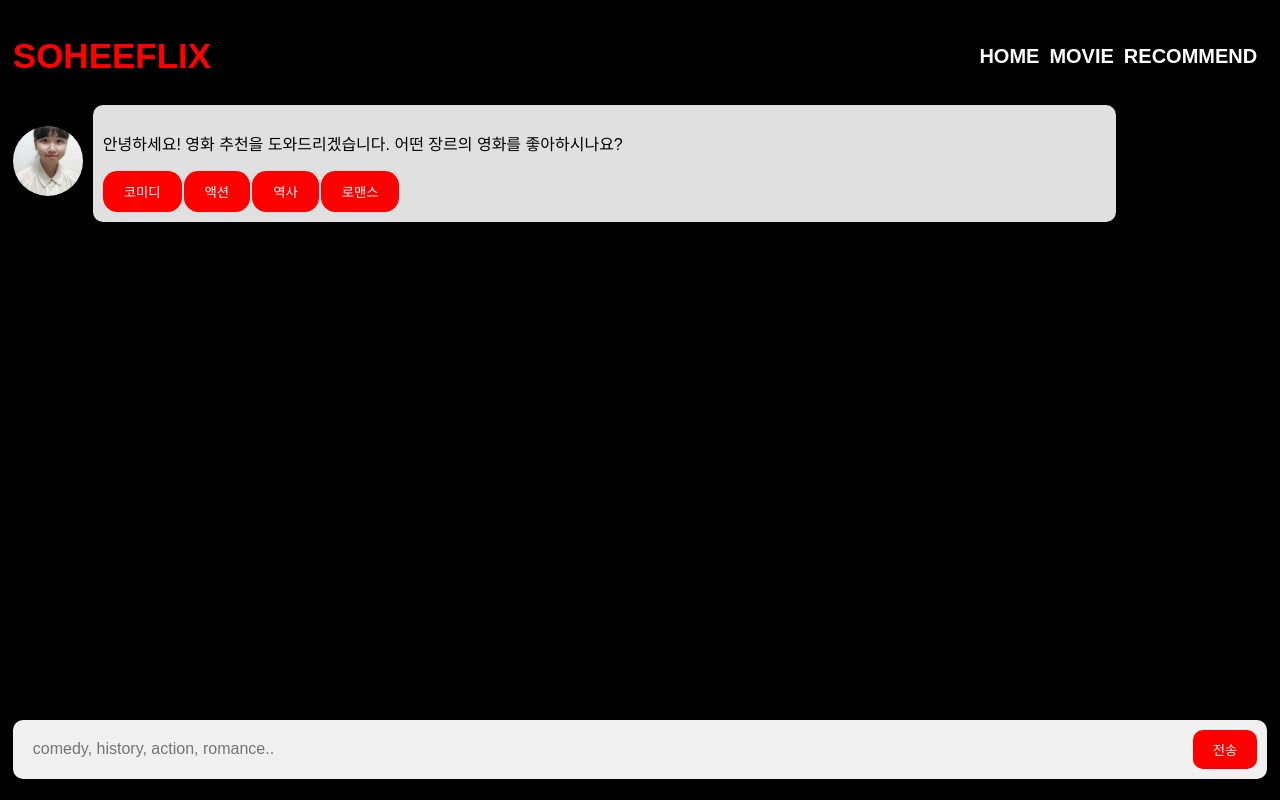
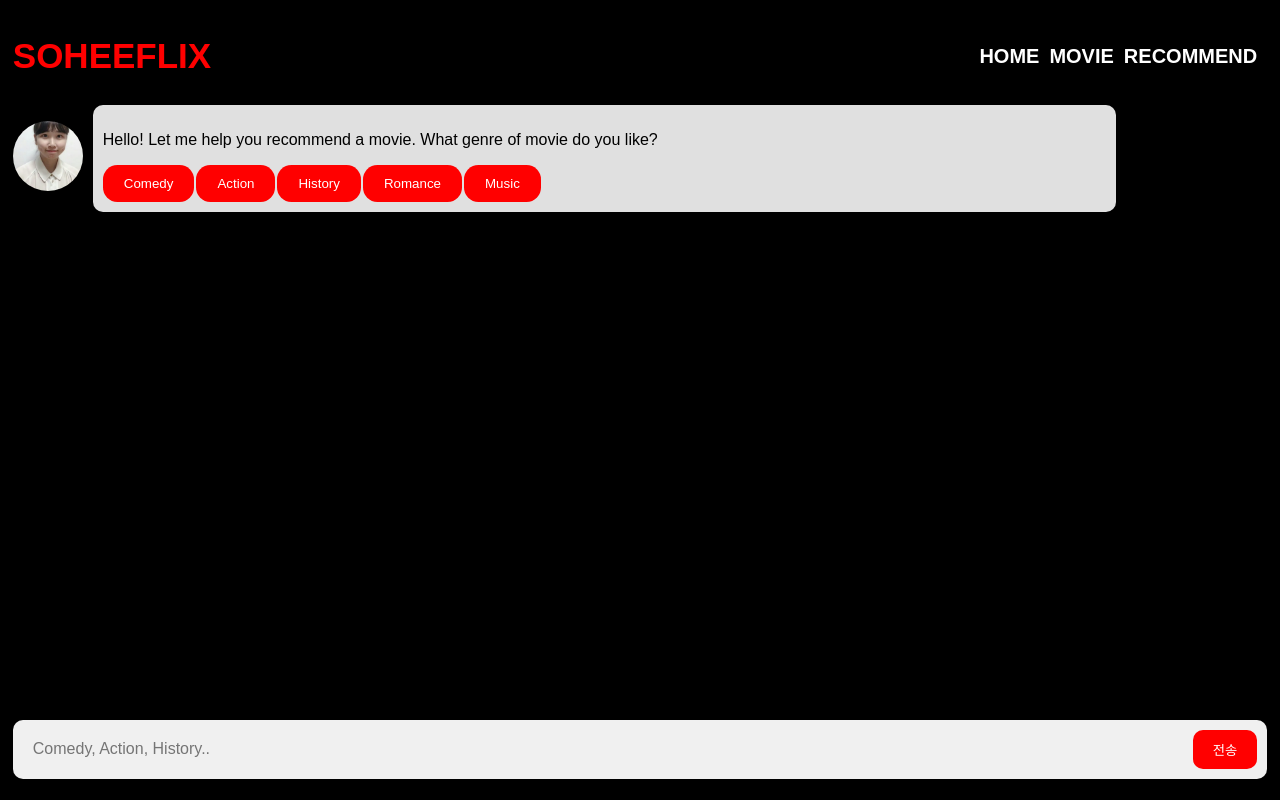
Before and after one commit to soheejjang0912/soheeflix, a React (Create React App) app: page /recommend in a window 1280 px wide. Built offline with nearby package versions, Linux system fonts and the light colour scheme.

Commit message:
표기 언어 영어로 변경

```diff
--- a/src/routes/Home.js
+++ b/src/routes/Home.js
@@ -22,7 +22,7 @@ function Home(){
             <div className={styles.insert__container}>
                 <h1 className={styles.title}>SOHEEFLIX</h1>
                 <Link to={`/movie/`}>
-                    <button className={styles.button}> 무료로 시작하기</button>
+                    <button className={styles.button}>Start for free</button>
                 </Link>
             </div>
             <div className={styles.block__container}></div>
--- a/src/routes/List.js
+++ b/src/routes/List.js
@@ -56,7 +56,7 @@ function Home(){
                 : (
                     <div>
                         <div >
-                            <h1 className={cstyles.normal__font}>최신 영화</h1>
+                            <h1 className={cstyles.normal__font}>Newly released movies</h1>
                             <div className={styles.image_container}>
                                 {
                                     movies.map((movie, index)=>
@@ -73,7 +73,7 @@ function Home(){
                         </div>
 
                         <div>
-                            <h1 className={cstyles.normal__font}>고평점 영화</h1>
+                            <h1 className={cstyles.normal__font}>Hight rated movies</h1>
                             <div className={styles.image_container}>
                                 {
                                     goodmMovies.map((movie, index)=>
@@ -90,7 +90,7 @@ function Home(){
                         </div>
 
                         <div >
-                            <h1 className={cstyles.normal__font}>코미디 영화</h1>
+                            <h1 className={cstyles.normal__font}>Comedy Movives</h1>
                             <div className={styles.image_container}>
                                 {
                                     comedyMovies.map((movie, index)=>
@@ -107,7 +107,7 @@ function Home(){
                         </div>
 
                         <div >
-                            <h1 className={cstyles.normal__font}>액션 영화</h1>
+                            <h1 className={cstyles.normal__font}>Action Movives</h1>
                             <div className={styles.image_container}>
                                 {
                                     actionmMovies.map((movie, index)=>
--- a/src/routes/Recommend.js
+++ b/src/routes/Recommend.js
@@ -27,17 +27,17 @@ function Recommend(){
                 ...recommendContent,
                 { message, type: 'user' }, // 사용자가 입력한 메시지
 
-                { message: <p>추천 영화 목록을 가져오는 중입니다...</p>, type: 'sohee' } //임시 메시지
+                { message: <p>Getting a list of recommended movies...</p>, type: 'sohee' } //임시 메시지
             ]);
 
             try {
                 const response = await fetch(`https://yts-proxy.now.sh/list_movies.json?limit=3&genre=${message}`);
                 const json = await response.json();
-                const movies = json.data.movies; // 상위 3개의 영화만 선택합니다.
+                const movies = json.data.movies; // 상위 3개의 영화만 선택
                 scrollRef.current.scrollTop = scrollRef.current.scrollHeight;
-                // 받아온 영화 목록을 메시지로 추가합니다.
+                // 받아온 영화 목록을 메시지로 추가
                 setRecommend(recommendContent => [
-                    ...recommendContent.slice(0, -1), // 임시 메시지는 제거합니다.
+                    ...recommendContent.slice(0, -1), // 임시 메시지는 제거
                     ...movies.map(movie => (
                         {
                             message: (
@@ -52,11 +52,11 @@ function Recommend(){
                                 />
                             ),
                             type: 'sohee'
-                        })), // 각 영화 제목을 메시지로 추가합니다.
+                        })), // 각 영화 제목을 메시지로 추가
                     { message:
                         <div>
                             <p>
-                                마음에 드셨나요? 영화를 추천받고 싶으면 좋아하는 장르를 다시 입력해 주세요.
+                            Did you like it? If you want a movie recommendation, please re-enter your favorite genre.
                             </p>
                             <button className={styles.button} onClick={() => buttonGenre('comedy')}>코미디</button>
                             <button className={styles.button} onClick={() => buttonGenre('action')}>액션</button>
@@ -68,10 +68,10 @@ function Recommend(){
                 ]);
                 setMessage('');
             } catch (error) {
-                console.error(<p>영화 목록을 가져오는 도중 오류가 발생했습니다:</p>, error);
+                console.error(<p>Error getting movie list:</p>, error);
                 setRecommend(recommendContent => [
                     ...recommendContent.slice(0, -1), // 임시 메시지는 제거
-                    { message: <p>영화 목록을 가져오는 도중 오류가 발생했습니다. 영화를 추천받고 싶으면 좋아하는 장르를 다시 입력해 주세요.</p>, type: 'sohee' } // 오류 메시지를 추가합니다.
+                    { message: <p>An error occurred while fetching the movie list. If you want to recommend a movie, please re-enter your favorite genre.</p>, type: 'sohee' } // 오류 메시지를 추가합니다.
                 ]);
                 setMessage('');
             }
@@ -97,11 +97,12 @@ function Recommend(){
                             <img className={styles.size} src={sohee} alt="이미지" />
                         </div>
                         <div className={styles.sohee}>
-                            <p>안녕하세요! 영화 추천을 도와드리겠습니다. 어떤 장르의 영화를 좋아하시나요?</p>
-                            <button className={styles.button} onClick={() => buttonGenre('comedy')}>코미디</button>
-                            <button className={styles.button} onClick={() => buttonGenre('action')}>액션</button>
-                            <button className={styles.button} onClick={() => buttonGenre('history')}>역사</button>
-                            <button className={styles.button} onClick={() => buttonGenre('romance')}>로맨스</button>
+                            <p>Hello! Let me help you recommend a movie. What genre of movie do you like?</p>
+                            <button className={styles.button} onClick={() => buttonGenre('comedy')}>Comedy</button>
+                            <button className={styles.button} onClick={() => buttonGenre('action')}>Action</button>
+                            <button className={styles.button} onClick={() => buttonGenre('history')}>History</button>
+                            <button className={styles.button} onClick={() => buttonGenre('romance')}>Romance</button>
+                            <button className={styles.button} onClick={() => buttonGenre('music')}>Music</button>
                         </div>
                     </div>
 
@@ -138,7 +139,7 @@ function Recommend(){
                     <input
                         type="text"
                         className={styles.input__field}
-                        placeholder="comedy, history, action, romance.. "
+                        placeholder="Comedy, Action, History.. "
                         value={message}
                         onChange={handleMessageChange}
                     />
```
